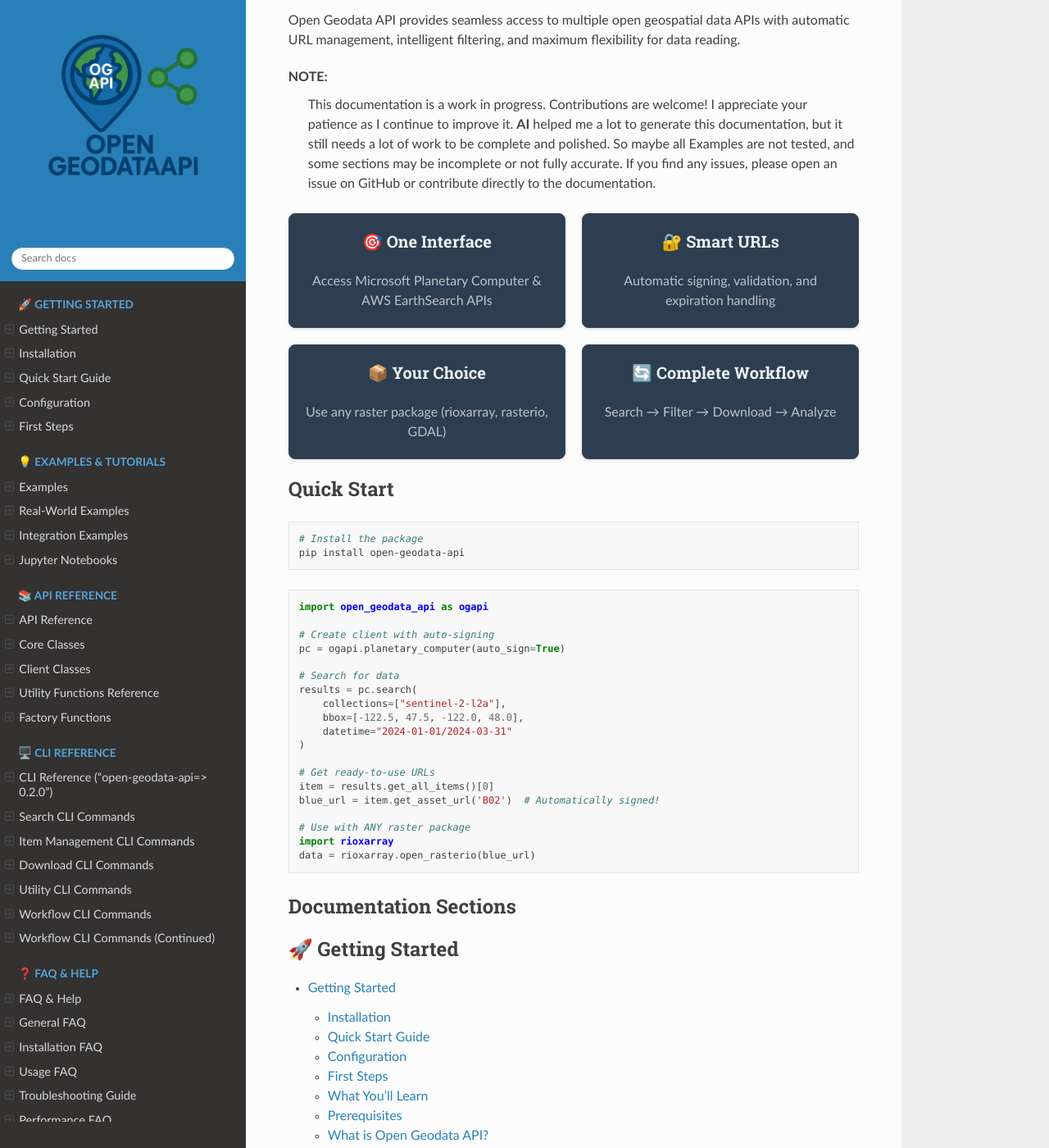
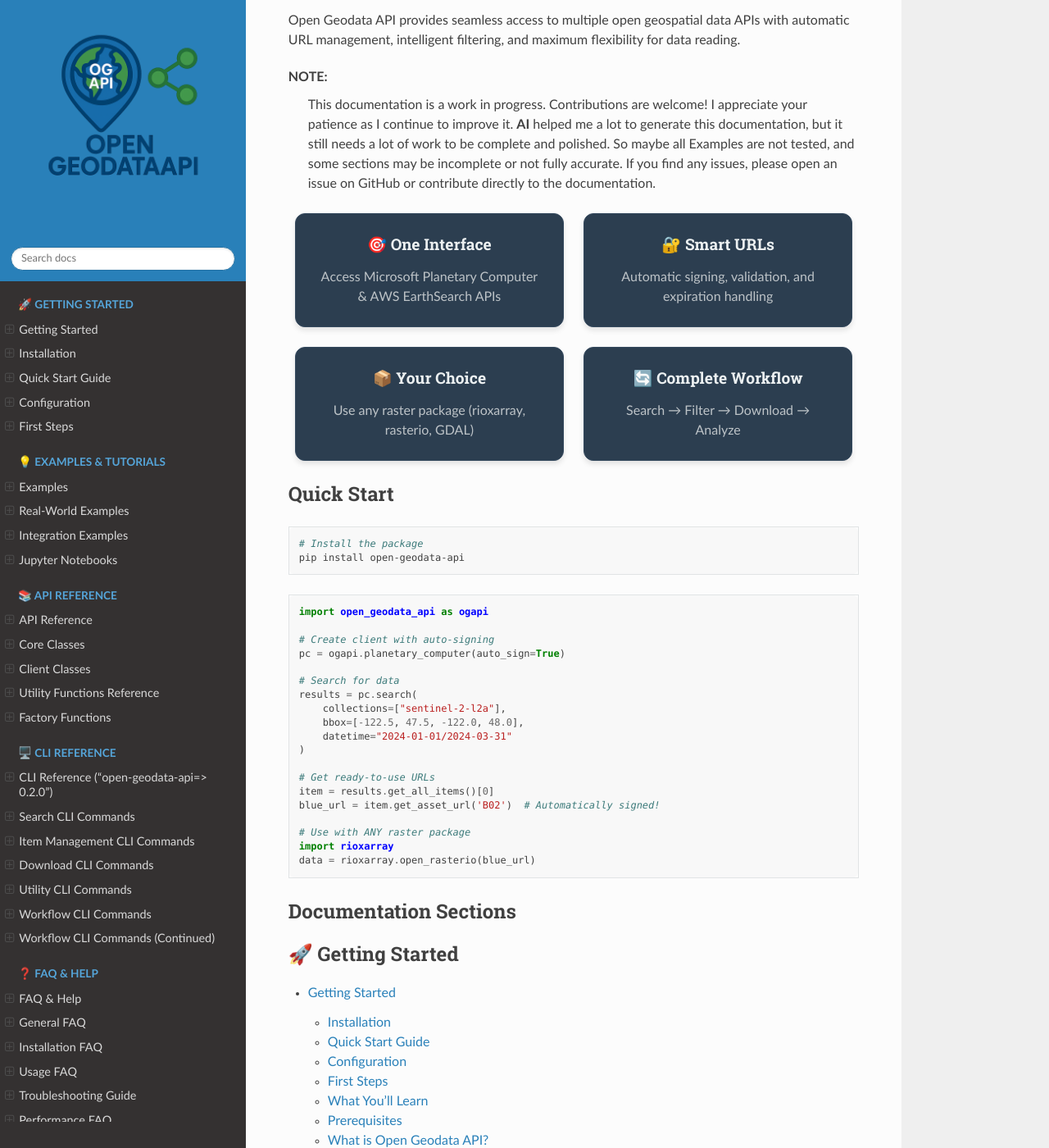
Before and after one commit to Mirjan-Ali-Sha/open-geodata-api, a Sphinx documentation site: the page built from docs/index.rst, in a window 1280 px wide and 1400 px high, scrolled down 369 px. Shown: the whole window at 82% size. Built offline with Sphinx 7.4.7 and the Read the Docs theme 3.1.0, drawn with Linux system fonts in a browser that asks for light colours; pages that are not in the unit, such as notebooks, are missing from menus.

Commit message:
update custom.css file

```diff
--- a/docs/_static/custom.css
+++ b/docs/_static/custom.css
@@ -1,35 +1,51 @@
-/* Custom styling for Open Geodata API documentation */
+/* Enhanced custom styling for Open Geodata API documentation */
 
+/* Improved feature grid with better responsive behavior */
 .features-grid {
     display: grid;
-    grid-template-columns: repeat(auto-fit, minmax(250px, 1fr));
-    gap: 20px;
-    margin: 20px 0;
+    grid-template-columns: repeat(auto-fit, minmax(280px, 1fr));
+    gap: 24px;
+    margin: 24px 0;
+    padding: 0 8px;
 }
 
 .feature-box {
     background: #f8f9fa;
     border: 1px solid #e9ecef;
-    border-radius: 8px;
-    padding: 20px;
+    border-radius: 12px;
+    padding: 24px;
     text-align: center;
-    box-shadow: 0 2px 4px rgba(0,0,0,0.1);
+    box-shadow: 0 4px 6px rgba(0,0,0,0.1);
+    transition: transform 0.2s ease, box-shadow 0.2s ease;
+}
+
+.feature-box:hover {
+    transform: translateY(-2px);
+    box-shadow: 0 6px 12px rgba(0,0,0,0.15);
 }
 
 .feature-box h3 {
     margin-top: 0;
+    margin-bottom: 16px;
     color: #2c3e50;
+    font-size: 1.2em;
+    font-weight: 600;
 }
 
 .feature-box p {
     margin-bottom: 0;
     color: #6c757d;
+    line-height: 1.5;
 }
 
-/* Dark theme adjustments */
+/* Enhanced dark theme */
 .wy-body-for-nav .feature-box {
     background: #2c3e50;
     border-color: #34495e;
+}
+
+.wy-body-for-nav .feature-box:hover {
+    background: #34495e;
 }
 
 .wy-body-for-nav .feature-box h3 {
@@ -43,20 +59,80 @@
 /* Code block enhancements */
 .highlight {
     margin: 1em 0;
+    border-radius: 6px;
+    overflow: hidden;
 }
 
-/* Admonition styling */
+.highlight pre {
+    border-radius: 6px;
+}
+
+/* Enhanced admonition styling */
+.admonition {
+    border-radius: 8px;
+    margin: 20px 0;
+    padding: 16px 20px;
+}
+
 .admonition.tip {
     background-color: #e8f5e8;
     border-color: #28a745;
+    border-left: 4px solid #28a745;
 }
 
 .admonition.warning {
     background-color: #fff3cd;
     border-color: #ffc107;
+    border-left: 4px solid #ffc107;
 }
 
 .admonition.danger {
     background-color: #f8d7da;
     border-color: #dc3545;
+    border-left: 4px solid #dc3545;
 }
+
+.admonition.note {
+    background-color: #e7f3ff;
+    border-color: #007bff;
+    border-left: 4px solid #007bff;
+}
+
+/* API documentation enhancements */
+.api-section {
+    margin: 24px 0;
+    padding: 20px;
+    background: #f8f9fa;
+    border-radius: 8px;
+    border-left: 4px solid #007bff;
+}
+
+.method-signature {
+    background: #f1f3f4;
+    padding: 12px 16px;
+    border-radius: 6px;
+    font-family: 'Courier New', monospace;
+    margin: 16px 0;
+}
+
+/* Navigation improvements */
+.wy-menu-vertical a {
+    transition: all 0.2s ease;
+}
+
+.wy-menu-vertical a:hover {
+    background-color: rgba(0,0,0,0.05);
+}
+
+/* Mobile responsiveness */
+@media (max-width: 768px) {
+    .features-grid {
+        grid-template-columns: 1fr;
+        gap: 16px;
+        margin: 16px 0;
+    }
+
+    .feature-box {
+        padding: 20px;
+    }
+}
```
